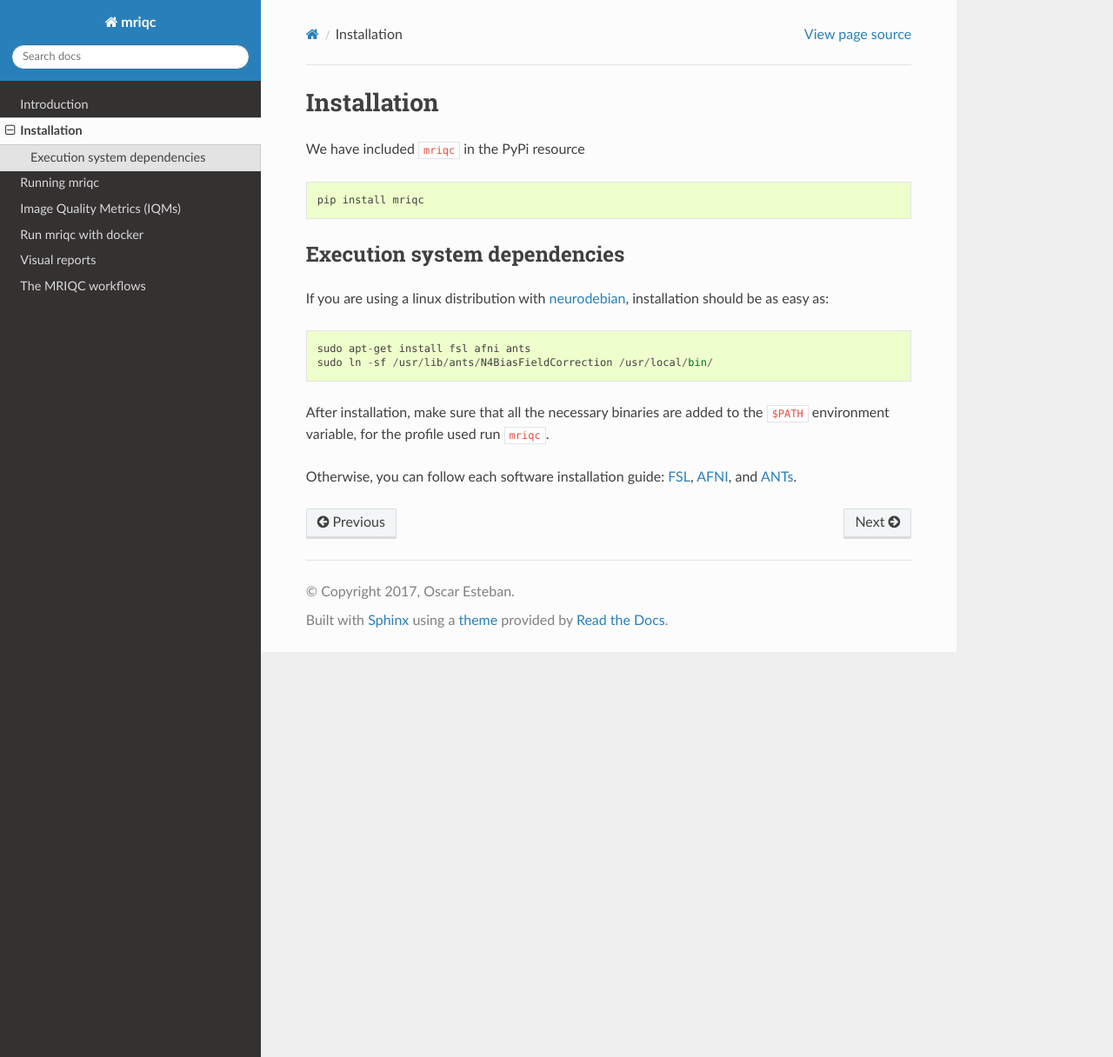
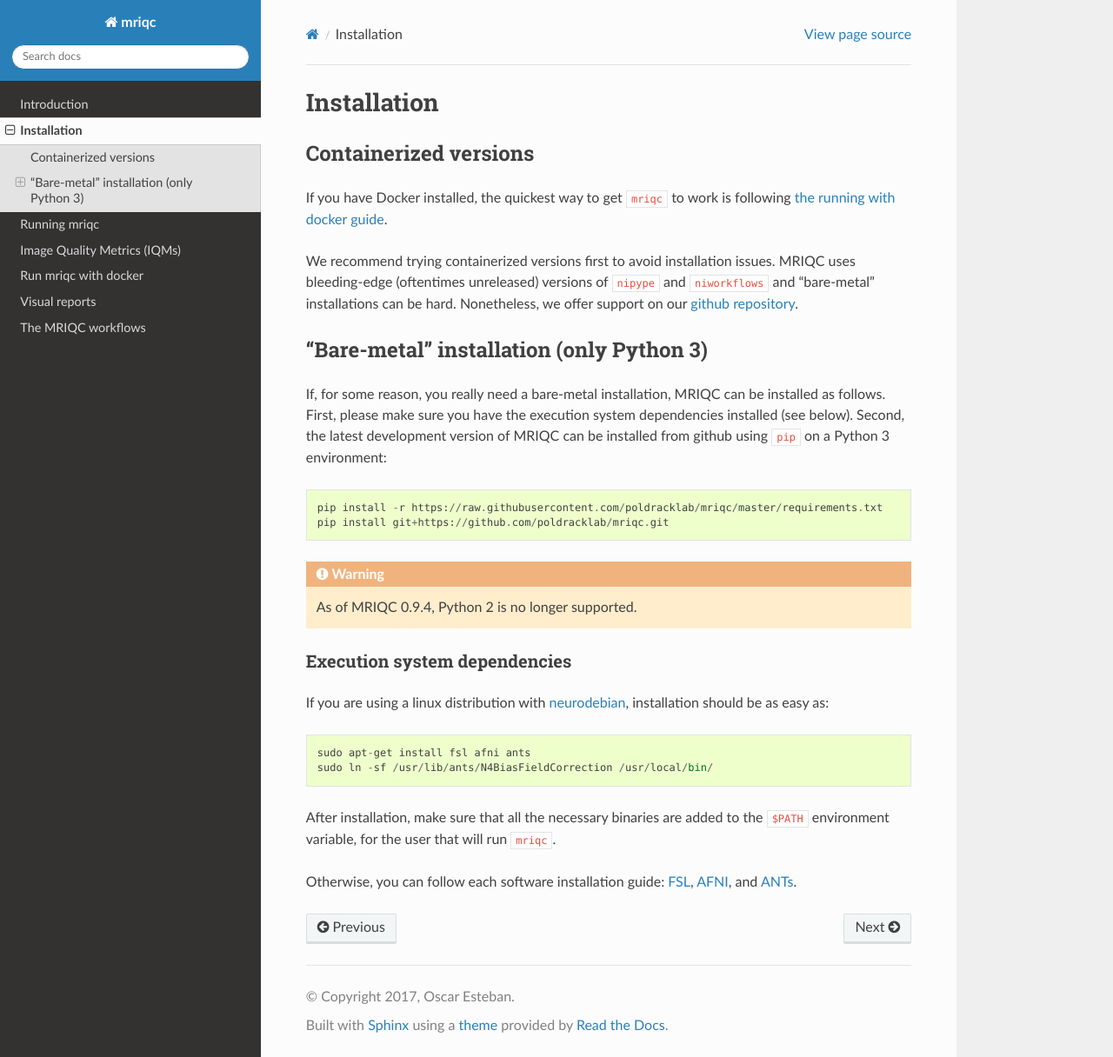
Before and after one commit to nipreps/mriqc, a Sphinx documentation site: the page built from docs/source/install.rst, in a window 1280 px wide and 1216 px high. Shown: the whole window at 87% size. Built offline with Sphinx 7.4.7 and the Read the Docs theme 2.0.0, drawn with Linux system fonts in a browser that asks for light colours; the version number could not be read and is left out.

Commit message:
[docs_only] refactor install and running documentation

```diff
--- a/docs/source/install.rst
+++ b/docs/source/install.rst
@@ -2,13 +2,42 @@
 Installation
 ------------
 
-We have included ``mriqc`` in the PyPi resource ::
+Containerized versions
+^^^^^^^^^^^^^^^^^^^^^^
 
-  pip install mriqc
+If you have Docker installed, the quickest way to get ``mriqc`` to work
+is following :ref:`the running with docker guide <docker>`.
+
+We recommend trying containerized versions first to avoid installation
+issues.
+MRIQC uses bleeding-edge (oftentimes unreleased) versions of
+``nipype`` and ``niworkflows`` and "bare-metal" installations can
+be hard.
+Nonetheless, we offer support on our `github repository
+<https://github.com/poldracklab/mriqc/issues>`_.
+
+
+"Bare-metal" installation (only Python 3)
+^^^^^^^^^^^^^^^^^^^^^^^^^^^^^^^^^^^^^^^^^
+
+If, for some reason, you really need a bare-metal installation,
+MRIQC can be installed as follows.
+First, please make sure you have the execution system dependencies
+installed (see below).
+Second, the latest development version of MRIQC can be installed from
+github using ``pip`` on a Python 3 environment: ::
+
+  pip install -r https://raw.githubusercontent.com/poldracklab/mriqc/master/requirements.txt
+  pip install git+https://github.com/poldracklab/mriqc.git
+
+
+.. warning::
+
+	As of MRIQC 0.9.4, Python 2 is no longer supported.
 
 
 Execution system dependencies
-^^^^^^^^^^^^^^^^^^^^^^^^^^^^^
+'''''''''''''''''''''''''''''
 
 If you are using a linux distribution with `neurodebian <http://neuro.debian.net/>`_, installation
 should be as easy as::
@@ -17,6 +46,9 @@ should be as easy as::
   sudo ln -sf /usr/lib/ants/N4BiasFieldCorrection /usr/local/bin/
 
 After installation, make sure that all the necessary binaries are added to the ``$PATH`` environment
-variable, for the profile used run ``mriqc``.
+variable, for the user that will run ``mriqc``.
 
-Otherwise, you can follow each software installation guide: `FSL <http://fsl.fmrib.ox.ac.uk/fsl/fslwiki/FslInstallation>`_, `AFNI <https://afni.nimh.nih.gov/afni/doc/howto/0>`_, and `ANTs <http://stnava.github.io/ANTs/>`_.
+Otherwise, you can follow each software installation guide:
+`FSL <http://fsl.fmrib.ox.ac.uk/fsl/fslwiki/FslInstallation>`_,
+`AFNI <https://afni.nimh.nih.gov/afni/doc/howto/0>`_,
+and `ANTs <http://stnava.github.io/ANTs/>`_.
```
Also changed, not shown: docs/source/running.rst (+61 -59 lines).
